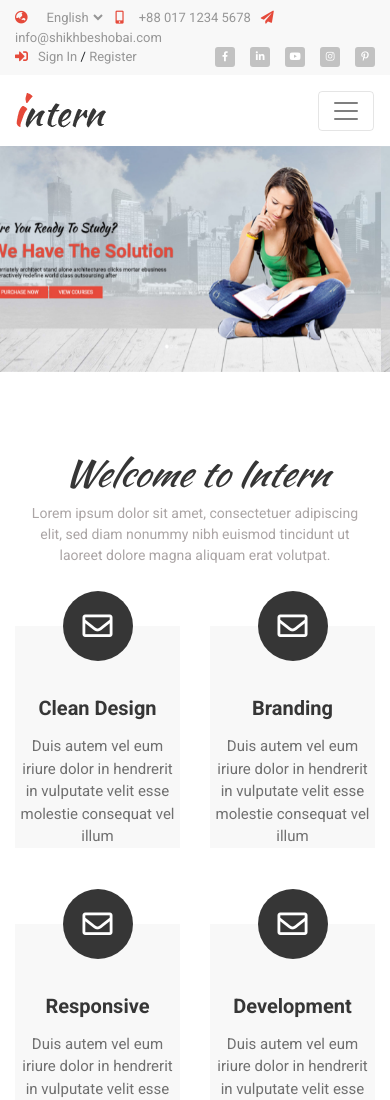
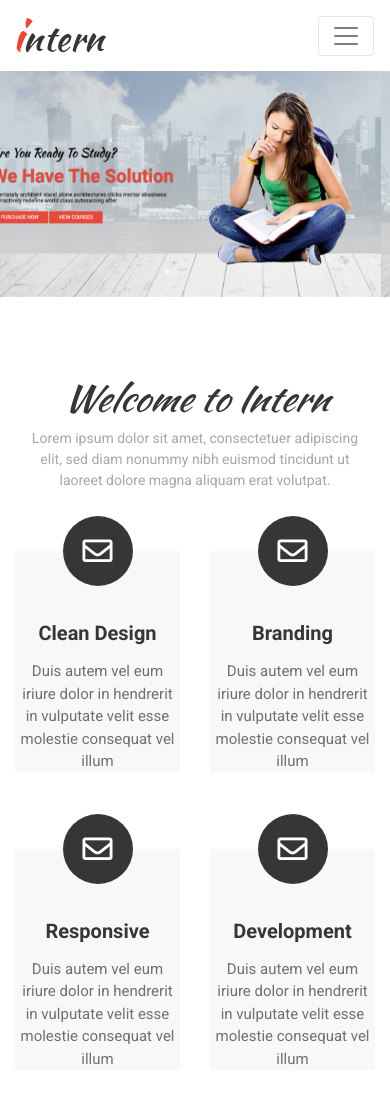
Before and after one commit to rasel2k21/intern, a plain HTML site: page index.html in a window 390 px wide. Shown: the top 1100 px of the page. Drawn offline with nearby package versions, Linux system fonts and the light colour scheme.

Commit message:
Update index.html

```diff
--- a/index.html
+++ b/index.html
@@ -14,7 +14,7 @@
   	<link rel="stylesheet" type="text/css" href="css/responsive.css">
   </head>
   <body>
-    <section class="top-section">
+    <section class="top-section d-none d-sm-block">
       <div class="container">
         <div class="row">
           <div class="col-lg-7 col-md-12 col-sm-12">
```
